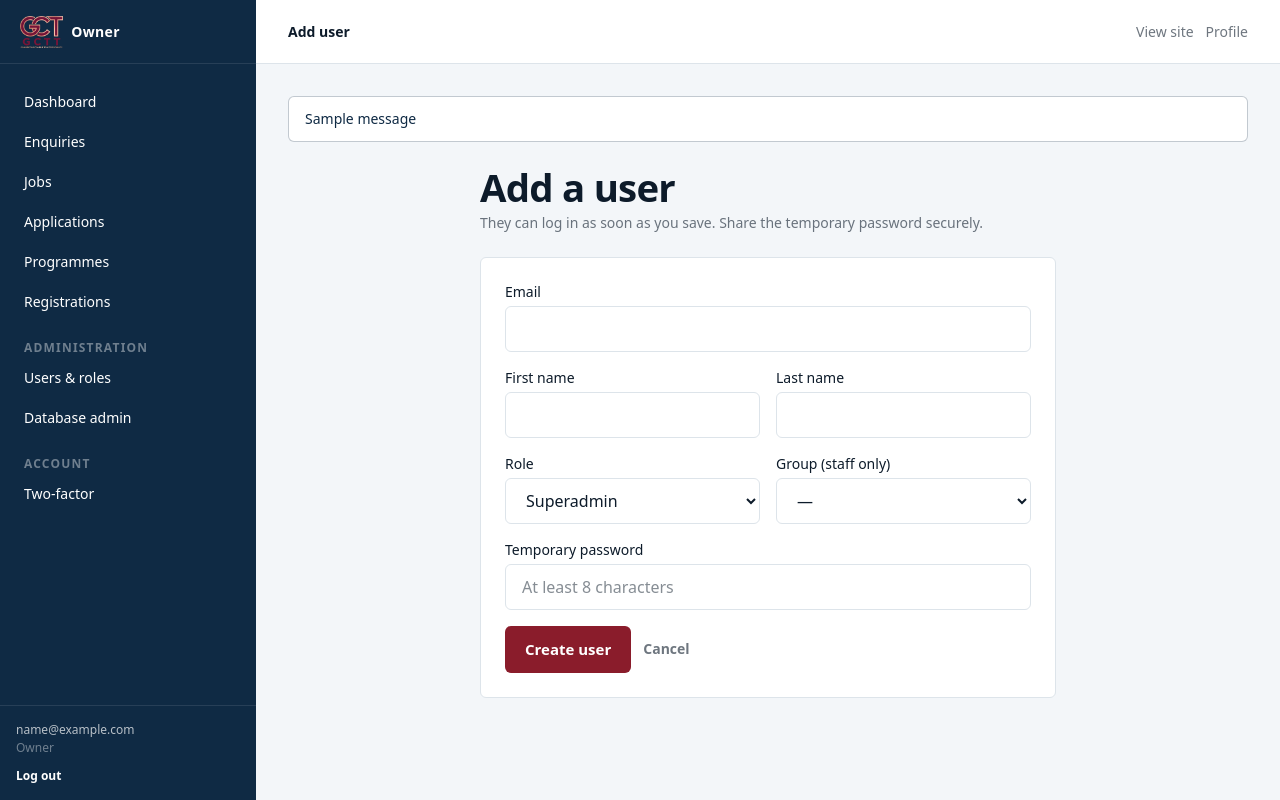
After one commit to faizanali-ai/gctt, a Django app: page /manage/users/new/ in a window 1280 px wide. The commit adds this page. Run offline with Django 5.2, Linux system fonts and the light colour scheme; a user stored in the database is signed in; tables that the repository leaves empty hold one stand-in row (values such as "Sample post"); one stand-in notice (Sample message) is shown; parts of the project's set-up code (start-up, migrations or seed data) failed here and were passed over.

Commit message:
Add owner/superadmin/CEO roles, portal sidebar shell, and custom user management

```diff
--- a/apps/accounts/views.py
+++ b/apps/accounts/views.py
@@ -6,10 +6,13 @@ from django.conf import settings
 from django.contrib import messages
 from django.contrib.auth import login
 from django.contrib.auth.decorators import login_required
+from django.contrib.auth.models import Group
 from django.contrib.auth.tokens import default_token_generator
 from django.contrib.auth.views import LoginView
 from django.core.exceptions import PermissionDenied
-from django.shortcuts import redirect, render
+from django.core.paginator import Paginator
+from django.db.models import Q
+from django.shortcuts import get_object_or_404, redirect, render
 from django.utils.encoding import force_str
 from django.utils.http import urlsafe_base64_decode
 from django.views.decorators.http import require_POST
@@ -125,6 +128,138 @@ def profile_edit(request):
     return render(request, "accounts/profile_edit.html", {"form": form})
 
 
+def _require_user_manager(request):
+    if not request.user.can_manage_users:
+        raise PermissionDenied
+
+
+@login_required
+def manage_users(request):
+    _require_user_manager(request)
+    users = User.objects.exclude(role=User.Role.OWNER).select_related()
+    q = request.GET.get("q", "").strip()
+    role = request.GET.get("role", "")
+    if q:
+        users = users.filter(
+            Q(email__icontains=q)
+            | Q(first_name__icontains=q)
+            | Q(last_name__icontains=q)
+        )
+    if role:
+        users = users.filter(role=role)
+    page_obj = Paginator(users.order_by("role", "email"), 25).get_page(request.GET.get("page"))
+    return render(
+        request,
+        "portals/users.html",
+        {
+            "page_obj": page_obj,
+            "q": q,
+            "role": role,
+            "roles": [choice for choice in User.Role.choices if choice[0] != User.Role.OWNER],
+        },
+    )
+
+
+@login_required
+def manage_user_create(request):
+    _require_user_manager(request)
+    assignable = request.user.assignable_roles()
+    if request.method == "POST":
+        email = request.POST.get("email", "").strip().lower()
+        role = request.POST.get("role", "")
+        first_name = request.POST.get("first_name", "").strip()
+        last_name = request.POST.get("last_name", "").strip()
+        group_name = request.POST.get("group", "")
+        password = request.POST.get("password", "")
+        error = None
+        if role not in [value for value, _ in assignable]:
+            error = "You cannot assign that role."
+        elif not email:
+            error = "Email is required."
+        elif User.objects.filter(email=email).exists():
+            error = "A user with that email already exists."
+        elif len(password) < 8:
+            error = "Set a temporary password of at least 8 characters."
+        if error:
+            messages.error(request, error)
+        else:
+            user = User.objects.create_user(
+                email=email,
+                password=password,
+                first_name=first_name,
+                last_name=last_name,
+                role=role,
+                is_staff=True,
+            )
+            if role == User.Role.STAFF and group_name:
+                user.groups.set(Group.objects.filter(name=group_name))
+            elif role != User.Role.STAFF:
+                # CEO and superadmins get full business permissions.
+                user.groups.set(Group.objects.filter(name="Admin"))
+            messages.success(
+                request, f"{email} added as {user.get_role_display()}."
+            )
+            return redirect("manage_users")
+    return render(
+        request,
+        "portals/user_form.html",
+        {
+            "mode": "create",
+            "assignable": assignable,
+            "groups": Group.objects.all(),
+        },
+    )
+
+
+@login_required
+def manage_user_edit(request, pk):
+    _require_user_manager(request)
+    target = get_object_or_404(User.objects.exclude(role=User.Role.OWNER), pk=pk)
+    if not request.user.can_manage_account(target):
+        raise PermissionDenied
+    assignable = [
+        choice
+        for choice in request.user.assignable_roles()
+        if choice[0] != target.role or True
+    ]
+    if target.role not in [value for value, _ in assignable]:
+        assignable.append((target.role, target.get_role_display()))
+    if request.method == "POST":
+        role = request.POST.get("role", target.role)
+        if role not in [value for value, _ in assignable]:
+            messages.error(request, "You cannot assign that role.")
+        elif target == request.user and request.POST.get("is_active") != "on":
+            messages.error(request, "You cannot deactivate your own account.")
+        else:
+            target.first_name = request.POST.get("first_name", "").strip()
+            target.last_name = request.POST.get("last_name", "").strip()
+            target.phone = request.POST.get("phone", "").strip()
+            target.role = role
+            target.is_active = request.POST.get("is_active") == "on"
+            target.is_staff = True
+            target.save()
+            if role == User.Role.STAFF:
+                target.groups.set(Group.objects.filter(name=request.POST.get("group", "")))
+            else:
+                target.groups.set(Group.objects.filter(name="Admin"))
+            new_password = request.POST.get("password", "").strip()
+            if len(new_password) >= 8:
+                target.set_password(new_password)
+                target.save(update_fields=["password"])
+            messages.success(request, "User updated.")
+            return redirect("manage_users")
+    return render(
+        request,
+        "portals/user_form.html",
+        {
+            "mode": "edit",
+            "target": target,
+            "assignable": assignable,
+            "groups": Group.objects.all(),
+        },
+    )
+
+
 def _qr_svg(url):
     image = qrcode.make(url, image_factory=qrcode.image.svg.SvgPathImage)
     buffer = io.BytesIO()
--- a/config/urls.py
+++ b/config/urls.py
@@ -17,6 +17,10 @@ from .sitemaps import JobSitemap, ProgrammeSitemap, StaticSitemap
 admin.site.site_header = "GCTT Administration"
 admin.site.site_title = "GCTT Admin"
 admin.site.index_title = "Operations"
+# Only the Owner uses raw Django Admin; everyone else works in the portal.
+admin.site.has_permission = lambda request: (
+    request.user.is_active and request.user.is_superuser and request.user.is_owner
+)
 
 # Throttle the admin login before admin.site.urls builds its URL patterns.
 admin.site.login = ratelimit(key="ip", rate="10/m", method="POST", block=True)(
@@ -63,6 +67,9 @@ urlpatterns = [
         name="withdraw_application",
     ),
     path("profile/", accounts_views.profile_edit, name="profile"),
+    path("manage/users/", accounts_views.manage_users, name="manage_users"),
+    path("manage/users/new/", accounts_views.manage_user_create, name="manage_user_create"),
+    path("manage/users/<int:pk>/", accounts_views.manage_user_edit, name="manage_user_edit"),
     path("staff/enquiries/", enquiries_views.staff_enquiries, name="staff_enquiries"),
     path(
         "staff/enquiries/<int:pk>/status/",
--- a/templates/accounts/dashboard.html
+++ b/templates/accounts/dashboard.html
@@ -1,4 +1,4 @@
-{% extends "base.html" %}
+{% extends "portals/base_portal.html" %}
 {% block title %}Dashboard — GCTT{% endblock %}
 {% block content %}
 <section class="mx-auto max-w-4xl px-6 py-16 md:py-24">
--- a/templates/accounts/profile_edit.html
+++ b/templates/accounts/profile_edit.html
@@ -1,4 +1,4 @@
-{% extends "base.html" %}
+{% extends "portals/base_portal.html" %}
 {% block title %}Your profile — GCTT{% endblock %}
 {% block content %}
 <section class="mx-auto max-w-md px-6 py-16 md:py-24">
--- a/templates/accounts/security.html
+++ b/templates/accounts/security.html
@@ -1,4 +1,4 @@
-{% extends "base.html" %}
+{% extends "portals/base_portal.html" %}
 {% block title %}Two-factor authentication — GCTT{% endblock %}
 {% block content %}
 <section class="mx-auto max-w-lg px-6 py-16 md:py-24">
--- a/templates/accounts/staff_dashboard.html
+++ b/templates/accounts/staff_dashboard.html
@@ -1,4 +1,4 @@
-{% extends "base.html" %}
+{% extends "portals/base_portal.html" %}
 {% block title %}Staff dashboard — GCTT{% endblock %}
 {% block content %}
 <section class="mx-auto max-w-7xl px-6 py-16 md:py-20">
--- /dev/null
+++ b/templates/portals/base_portal.html
@@ -0,0 +1,94 @@
+{% load static %}<!DOCTYPE html>
+<html lang="en">
+<head>
+  <meta charset="utf-8">
+  <meta name="viewport" content="width=device-width, initial-scale=1">
+  <title>{% block title %}GCTT{% endblock %}</title>
+  <meta name="robots" content="noindex">
+  <link rel="icon" href="{% static 'images/logo-small.webp' %}">
+  <link rel="stylesheet" href="{% static 'css/output.css' %}">
+</head>
+<body class="min-h-screen bg-surface font-sans text-ink antialiased">
+  <div class="flex min-h-screen">
+    <aside class="hidden w-64 shrink-0 flex-col bg-brand text-paper lg:flex">
+      <a href="{% url 'dashboard' %}" class="flex h-16 items-center gap-2 border-b border-paper/10 px-5">
+        <img src="{% static 'images/logo-small.webp' %}" alt="GCTT" class="h-8 w-auto">
+        <span class="text-sm font-semibold tracking-wide">{% if user.is_staff %}{{ user.get_role_display }}{% else %}Portal{% endif %}</span>
+      </a>
+      <nav class="flex-1 space-y-1 px-3 py-5 text-sm" aria-label="Portal">
+        <a href="{% url 'dashboard' %}" class="block rounded-md px-3 py-2 hover:bg-paper/10 {% if request.path == '/dashboard/' %}bg-paper/10 font-semibold{% endif %}">Dashboard</a>
+        {% if perms.enquiries.view_enquiry %}
+          <a href="{% url 'staff_enquiries' %}" class="block rounded-md px-3 py-2 hover:bg-paper/10">Enquiries</a>
+        {% endif %}
+        {% if perms.jobs.view_job %}
+          <a href="{% url 'staff_jobs' %}" class="block rounded-md px-3 py-2 hover:bg-paper/10">Jobs</a>
+        {% endif %}
+        {% if perms.jobs.view_application %}
+          <a href="{% url 'staff_applications' %}" class="block rounded-md px-3 py-2 hover:bg-paper/10">Applications</a>
+        {% endif %}
+        {% if perms.training.view_programme %}
+          <a href="{% url 'staff_programmes' %}" class="block rounded-md px-3 py-2 hover:bg-paper/10">Programmes</a>
+        {% endif %}
+        {% if perms.training.view_registration %}
+          <a href="{% url 'staff_registrations' %}" class="block rounded-md px-3 py-2 hover:bg-paper/10">Registrations</a>
+        {% endif %}
+        {% if user.can_manage_users %}
+          <p class="mt-5 px-3 text-xs font-semibold uppercase tracking-[0.1em] text-paper/40">Administration</p>
+          <a href="{% url 'manage_users' %}" class="block rounded-md px-3 py-2 hover:bg-paper/10">Users &amp; roles</a>
+        {% endif %}
+        {% if user.is_owner %}
+          <a href="{% url 'admin:index' %}" class="block rounded-md px-3 py-2 hover:bg-paper/10">Database admin</a>
+        {% endif %}
+        {% if user.is_staff %}
+          <p class="mt-5 px-3 text-xs font-semibold uppercase tracking-[0.1em] text-paper/40">Account</p>
+          <a href="{% url 'security' %}" class="block rounded-md px-3 py-2 hover:bg-paper/10">Two-factor</a>
+        {% endif %}
+      </nav>
+      <div class="border-t border-paper/10 p-4 text-xs">
+        <p class="truncate text-paper/70">{{ user.email }}</p>
+        <p class="mt-0.5 text-paper/40">{% if user.is_staff %}{{ user.get_role_display }}{% endif %}</p>
+        <form method="post" action="{% url 'logout' %}" class="mt-3">
+          {% csrf_token %}
+          <button type="submit" class="font-semibold text-paper hover:text-white">Log out</button>
+        </form>
+      </div>
+    </aside>
+
+    <div class="flex min-h-screen flex-1 flex-col">
+      <header class="flex h-16 items-center justify-between border-b border-line bg-paper px-4 lg:px-8">
+        <div class="flex items-center gap-3">
+          <details class="lg:hidden">
+            <summary class="cursor-pointer list-none rounded-md border border-line px-3 py-2 text-sm font-medium">Menu</summary>
+            <nav class="absolute left-0 right-0 top-16 z-30 space-y-1 border-b border-line bg-paper px-4 py-4 text-sm shadow-sm">
+              <a href="{% url 'dashboard' %}" class="block rounded-md px-3 py-2 hover:bg-surface">Dashboard</a>
+              {% if perms.enquiries.view_enquiry %}<a href="{% url 'staff_enquiries' %}" class="block rounded-md px-3 py-2 hover:bg-surface">Enquiries</a>{% endif %}
+              {% if perms.jobs.view_job %}<a href="{% url 'staff_jobs' %}" class="block rounded-md px-3 py-2 hover:bg-surface">Jobs</a>{% endif %}
+              {% if perms.jobs.view_application %}<a href="{% url 'staff_applications' %}" class="block rounded-md px-3 py-2 hover:bg-surface">Applications</a>{% endif %}
+              {% if perms.training.view_programme %}<a href="{% url 'staff_programmes' %}" class="block rounded-md px-3 py-2 hover:bg-surface">Programmes</a>{% endif %}
+              {% if perms.training.view_registration %}<a href="{% url 'staff_registrations' %}" class="block rounded-md px-3 py-2 hover:bg-surface">Registrations</a>{% endif %}
+              {% if user.can_manage_users %}<a href="{% url 'manage_users' %}" class="block rounded-md px-3 py-2 hover:bg-surface">Users &amp; roles</a>{% endif %}
+              {% if user.is_staff %}<a href="{% url 'security' %}" class="block rounded-md px-3 py-2 hover:bg-surface">Two-factor</a>{% endif %}
+              <form method="post" action="{% url 'logout' %}" class="px-3 pt-2">{% csrf_token %}<button type="submit" class="font-semibold hover:text-accent">Log out</button></form>
+            </nav>
+          </details>
+          <p class="text-sm font-semibold">{% block portal_title %}Portal{% endblock %}</p>
+        </div>
+        <div class="flex items-center gap-3 text-sm">
+          <a href="{% url 'home' %}" class="text-ink/60 hover:text-ink">View site</a>
+          <a href="{% url 'profile' %}" class="text-ink/60 hover:text-ink">Profile</a>
+        </div>
+      </header>
+      <main class="flex-1 px-4 py-8 lg:px-8">
+        {% if messages %}
+          <div class="mb-6 space-y-2">
+            {% for message in messages %}
+              <p class="rounded-md border px-4 py-3 text-sm {% if message.tags == 'success' %}border-brand/25 bg-paper text-brand{% else %}border-accent/30 bg-accent/5 text-accent{% endif %}">{{ message }}</p>
+            {% endfor %}
+          </div>
+        {% endif %}
+        {% block content %}{% endblock %}
+      </main>
+    </div>
+  </div>
+</body>
+</html>
--- /dev/null
+++ b/templates/portals/user_form.html
@@ -0,0 +1,64 @@
+{% extends "portals/base_portal.html" %}
+{% block title %}{% if mode == "edit" %}Edit user{% else %}Add user{% endif %} — GCTT{% endblock %}
+{% block portal_title %}{% if mode == "edit" %}Edit user{% else %}Add user{% endif %}{% endblock %}
+{% block content %}
+<div class="mx-auto max-w-xl">
+  <h1 class="display-lg">{% if mode == "edit" %}Edit {{ target.email }}{% else %}Add a user{% endif %}</h1>
+  <p class="mt-1 text-sm text-ink/60">
+    {% if mode == "edit" %}Change their role, group or account status.{% else %}They can log in as soon as you save. Share the temporary password securely.{% endif %}
+  </p>
+
+  <form method="post" class="mt-6 space-y-4 rounded-md border border-line bg-paper p-6">
+    {% csrf_token %}
+    {% if mode == "create" %}
+      <label class="block">
+        <span class="mb-1 block text-sm font-medium">Email</span>
+        <input type="email" name="email" required autocomplete="off">
+      </label>
+    {% endif %}
+    <div class="grid gap-4 sm:grid-cols-2">
+      <label class="block">
+        <span class="mb-1 block text-sm font-medium">First name</span>
+        <input type="text" name="first_name" value="{{ target.first_name|default:'' }}">
+      </label>
+      <label class="block">
+        <span class="mb-1 block text-sm font-medium">Last name</span>
+        <input type="text" name="last_name" value="{{ target.last_name|default:'' }}">
+      </label>
+    </div>
+    <div class="grid gap-4 sm:grid-cols-2">
+      <label class="block">
+        <span class="mb-1 block text-sm font-medium">Role</span>
+        <select name="role">
+          {% for value, label in assignable %}
+            <option value="{{ value }}" {% if target.role == value %}selected{% endif %}>{{ label }}</option>
+          {% endfor %}
+        </select>
+      </label>
+      <label class="block">
+        <span class="mb-1 block text-sm font-medium">Group (staff only)</span>
+        <select name="group">
+          <option value="">—</option>
+          {% for group in groups %}
+            <option value="{{ group.name }}" {% if group in target.groups.all %}selected{% endif %}>{{ group.name }}</option>
+          {% endfor %}
+        </select>
+      </label>
+    </div>
+    {% if mode == "edit" %}
+      <label class="flex items-center gap-2 text-sm">
+        <input type="checkbox" name="is_active" {% if target.is_active %}checked{% endif %}>
+        Active account
+      </label>
+    {% endif %}
+    <label class="block">
+      <span class="mb-1 block text-sm font-medium">{% if mode == "edit" %}New password (optional){% else %}Temporary password{% endif %}</span>
+      <input type="text" name="password" autocomplete="new-password" {% if mode == "create" %}required minlength="8"{% endif %} placeholder="At least 8 characters">
+    </label>
+    <div class="flex items-center gap-3">
+      <button type="submit" class="btn btn-primary">{% if mode == "edit" %}Save changes{% else %}Create user{% endif %}</button>
+      <a href="{% url 'manage_users' %}" class="text-sm font-semibold text-ink/60 hover:text-ink">Cancel</a>
+    </div>
+  </form>
+</div>
+{% endblock %}
--- a/templates/staff/applications.html
+++ b/templates/staff/applications.html
@@ -1,4 +1,4 @@
-{% extends "base.html" %}
+{% extends "portals/base_portal.html" %}
 {% block title %}Applications — GCTT Staff{% endblock %}
 {% block content %}
 <section class="mx-auto max-w-7xl px-6 py-12 md:py-16">
--- a/templates/staff/enquiries.html
+++ b/templates/staff/enquiries.html
@@ -1,4 +1,4 @@
-{% extends "base.html" %}
+{% extends "portals/base_portal.html" %}
 {% block title %}Enquiries — GCTT Staff{% endblock %}
 {% block content %}
 <section class="mx-auto max-w-7xl px-6 py-12 md:py-16">
--- a/templates/staff/jobs.html
+++ b/templates/staff/jobs.html
@@ -1,4 +1,4 @@
-{% extends "base.html" %}
+{% extends "portals/base_portal.html" %}
 {% block title %}Jobs — GCTT Staff{% endblock %}
 {% block content %}
 <section class="mx-auto max-w-7xl px-6 py-12 md:py-16">
--- a/templates/staff/programmes.html
+++ b/templates/staff/programmes.html
@@ -1,4 +1,4 @@
-{% extends "base.html" %}
+{% extends "portals/base_portal.html" %}
 {% block title %}Programmes — GCTT Staff{% endblock %}
 {% block content %}
 <section class="mx-auto max-w-7xl px-6 py-12 md:py-16">
--- a/templates/staff/registrations.html
+++ b/templates/staff/registrations.html
@@ -1,4 +1,4 @@
-{% extends "base.html" %}
+{% extends "portals/base_portal.html" %}
 {% block title %}Registrations — GCTT Staff{% endblock %}
 {% block content %}
 <section class="mx-auto max-w-7xl px-6 py-12 md:py-16">
```
Also changed, not shown: apps/accounts/models.py (+50 -0 lines), templates/portals/users.html (added, +61 -0 lines), tests/test_roles.py (added, +106 -0 lines), apps/accounts/migrations/0006_user_role.py (added), apps/accounts/migrations/0007_role_backfill.py (added), static/css/output.css.
